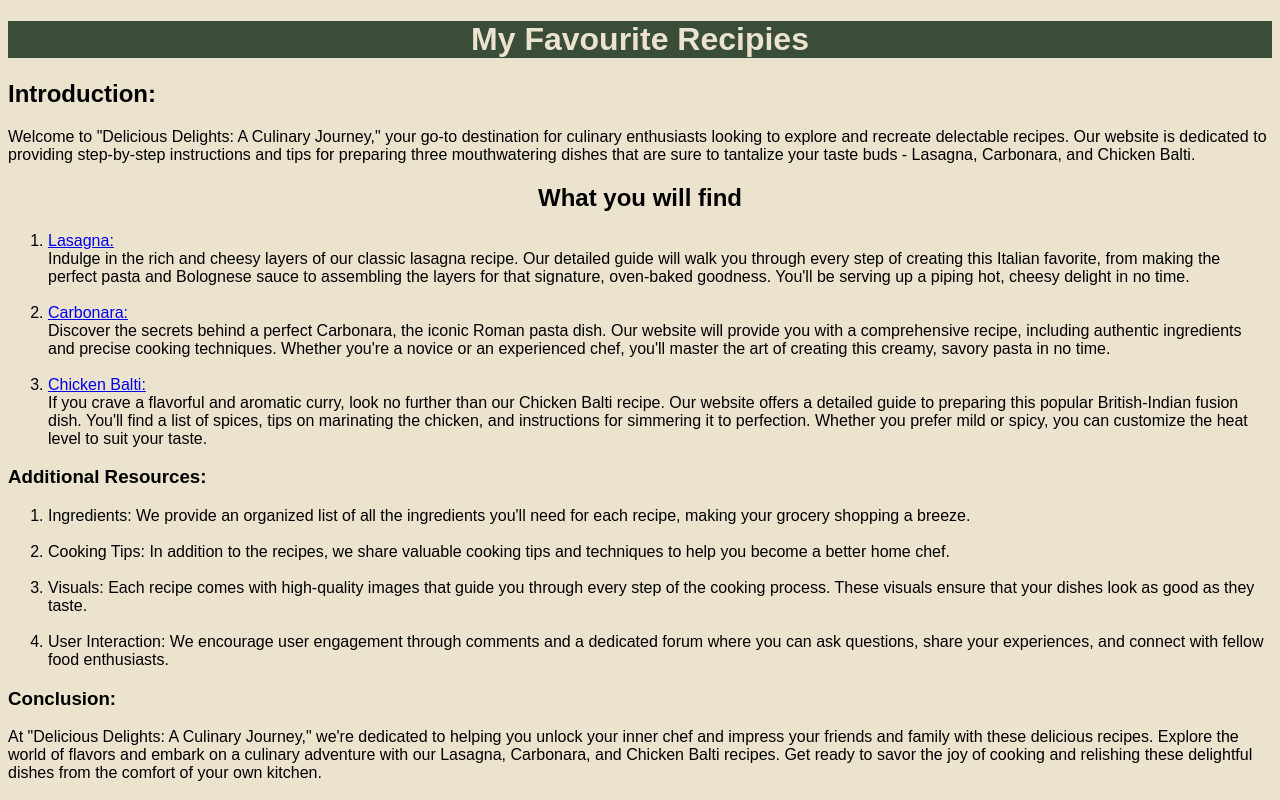
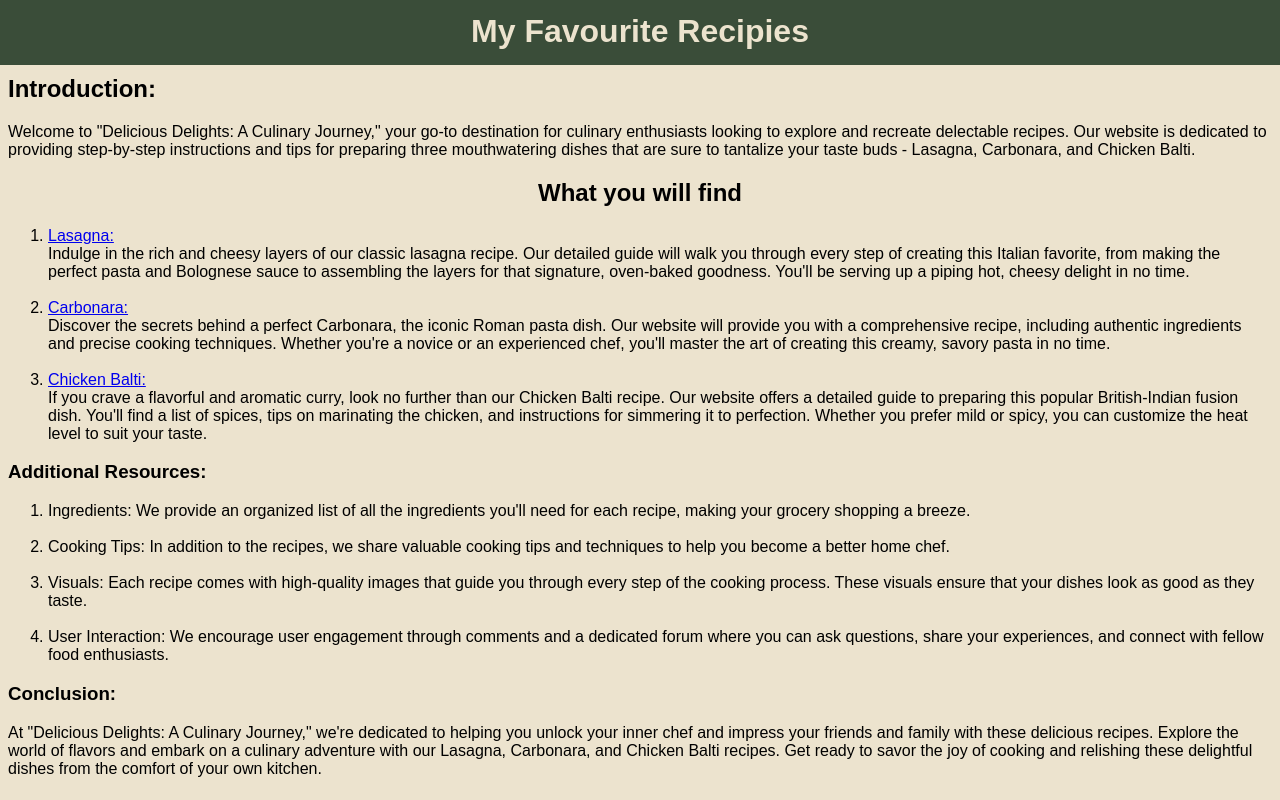
Before and after one commit to EllisOllier/odin-recipies-v2, a plain HTML site: page odin-recipies-v2/index.html in a window 1280 px wide. Drawn offline with Linux system fonts and the light colour scheme.

Commit message:
Fixed title bars to sit in top corner of page

```diff
--- a/odin-recipies-v2/style.css
+++ b/odin-recipies-v2/style.css
@@ -7,6 +7,8 @@
     background-color: #3A4D39;
     color: #ECE3CE;
     text-align: center;
+    padding: 15px;
+    margin: -10px;
 }
 
 #subtitle {
```
